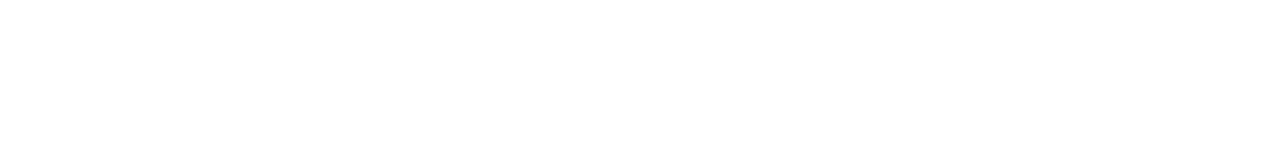
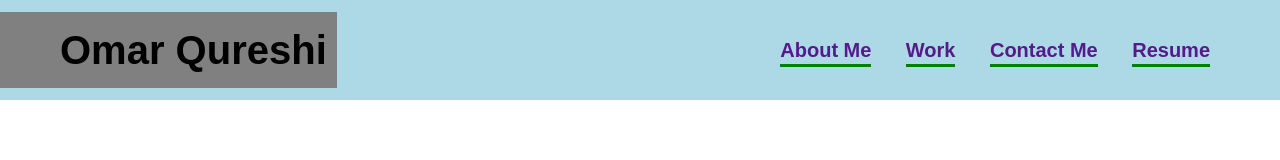
Before and after one commit to supremeomar/module-02-portfolio, a plain HTML site: page index.html in a window 1280 px wide. Drawn offline with Linux system fonts and the light colour scheme; files that its build step writes are made by us from their sources.

Commit message:
finished mockup of header , basic html layout and css completed

```diff
--- a/css/style.css
+++ b/css/style.css
@@ -0,0 +1,42 @@
+body {
+    font-family: Arial, Helvetica, sans-serif;
+}
+#header-content {
+    background-color: lightblue;
+    width: 100%;
+    height: 100px;
+    display: flex;
+    justify-content: space-between;
+    align-content: center;
+    font-weight: 550;
+}
+
+.center {
+    display: flex;
+    align-items: center;
+}
+
+.logo {
+    padding-left: 60px;
+    padding-right: 10px;
+    font-size: 40px;
+    background-color:grey;
+    margin-top: 12px;
+    margin-bottom: 12px;
+}
+
+a {
+    text-decoration: none;
+}
+
+.nav-links ul {
+    margin-right: 40px;
+}
+
+.nav-links li {
+    display: inline;
+    font-size: 20px;
+    margin-right: 30px;
+    padding-bottom: 3px;
+    border-bottom: 3px solid green;
+}
--- a/index.html
+++ b/index.html
@@ -4,10 +4,26 @@
     <meta http-equiv="X-UA-Compatible" content="IE=edge">
     <meta name="viewport" content="width=device-width, initial-scale=1.0">
     <title>Document</title>
-    <link rel="stylesheet" href="./assets/css/reset.css">
-    <link rel="stylesheet" href="./assets/css/style.css">
+    <link rel="stylesheet" href="./css/reset.css">
+    <link rel="stylesheet" href="./css/style.css">
 </head>
 <body>
+    <header>
+        <div id="header-content">
+            <div class="center logo">
+              <h1>Omar Qureshi</h1>
+            </div>
 
+            <nav class="center nav-links">
+                <ul>
+                    <li><a href="">About Me</a></li>
+                    <li><a href="">Work</a></li>
+                    <li><a href="">Contact Me</a></li>
+                    <li><a href="">Resume</a></li>
+                </ul>
+            </nav>
+
+        </div>
+    </header>
 </body>
 </html>
```
